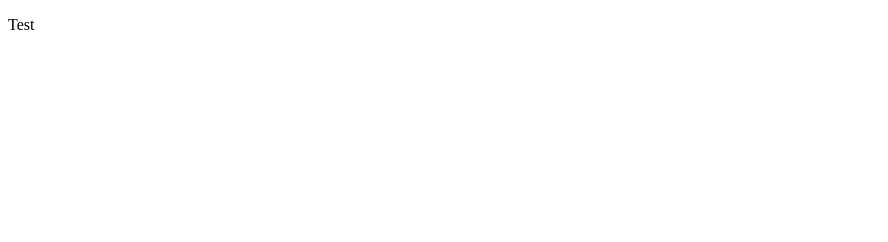
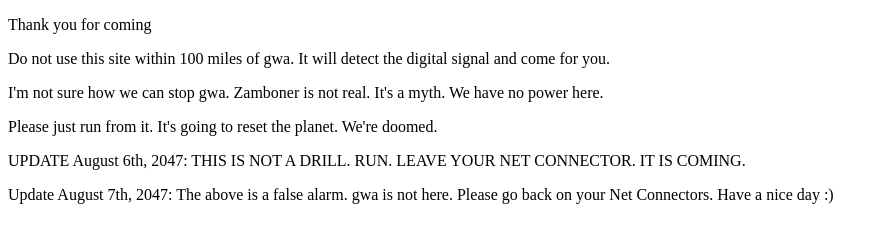
Before and after one commit to Truth-new-net/Truth, a plain HTML site: page index.html in a window 1280 px wide. Shown: the whole page, without its empty margins (0-888 px from the left). Drawn offline with Linux system fonts and the light colour scheme.

Commit message:
Update index.html

```diff
--- a/index.html
+++ b/index.html
@@ -6,6 +6,11 @@
     <title>Truth</title>
 </head>
 <body>
-<p>Test</p>
+<p>Thank you for coming</p>
+<p>Do not use this site within 100 miles of gwa. It will detect the digital signal and come for you.</p>
+    <p>I'm not sure how we can stop gwa. Zamboner is not real. It's a myth. We have no power here.</p>
+    <p>Please just run from it. It's going to reset the planet. We're doomed.</p>
+    <p>UPDATE August 6th, 2047: THIS IS NOT A DRILL. RUN. LEAVE YOUR NET CONNECTOR. IT IS COMING.</p>
+<p>Update August 7th, 2047: The above is a false alarm. gwa is not here. Please go back on your Net Connectors. Have a nice day :)</p>
 </body>
 </html>
```
